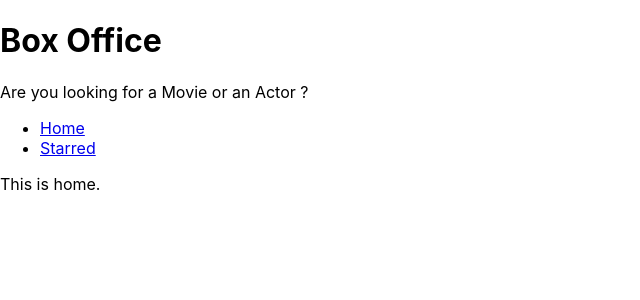
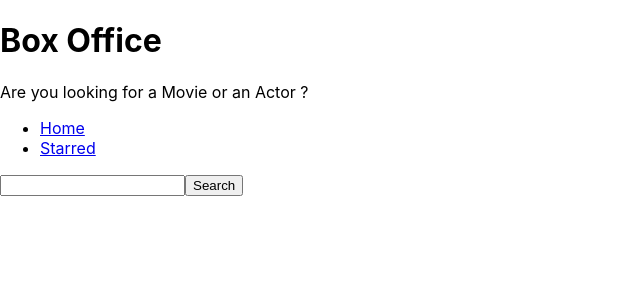
Before and after one commit to Gaurav-151/CINEMA-APP, a React (Create React App) app: page / in a window 1280 px wide. Shown: the top 300 px of the page, without its empty margins (0-640 px from the left). Built offline with nearby package versions, Linux system fonts and the light colour scheme.

Commit message:
created search bar

```diff
--- a/src/pages/Home.js
+++ b/src/pages/Home.js
@@ -1,8 +1,42 @@
-import React from 'react';
+import React, { useState } from 'react';
 import { MainPageLayout } from '../components/MainPageLayout';
 
 const Home = () => {
-  return <MainPageLayout>This is home.</MainPageLayout>;
+  const [input, setInput] = useState('');
+
+  const onInputChange = ev => {
+    setInput(ev.target.value);
+  };
+
+  const onKeyDown = ev => {
+    if (ev.keyCode === 13) {
+      onSearch();
+    }
+  };
+
+  const onSearch = () => {
+    // https://api.tvmaze.com/search/shows?q=men
+
+    fetch(`https://api.tvmaze.com/search/shows?q=${input}`)
+      .then(r => r.json())
+      .then(result => {
+        console.log(result);
+      });
+  };
+
+  return (
+    <MainPageLayout>
+      <input
+        type="text"
+        onChange={onInputChange}
+        onKeyDown={onKeyDown}
+        value={input}
+      />
+      <button type="button" onClick={onSearch}>
+        Search
+      </button>
+    </MainPageLayout>
+  );
 };
 
 export default Home;
```
